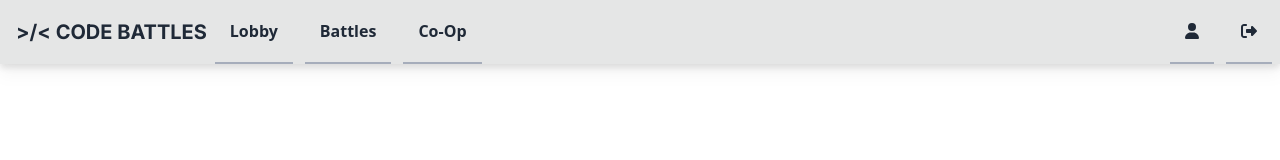
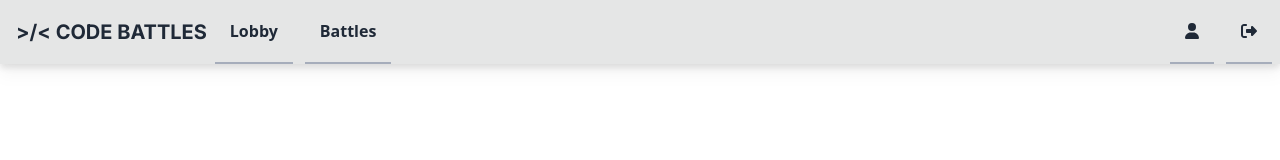
Before and after one commit to ninjoma/codebattles, a Vue app in the folder codebattles-web/: page /battle in a window 1280 px wide. Shown: the top 160 px of the page. Built offline with nearby package versions, Linux system fonts and the light colour scheme; what vue-codemirror would draw is missing.

Commit message:
Added BattleView Screen

```diff
--- a/codebattles-web/src/components/Header.vue
+++ b/codebattles-web/src/components/Header.vue
@@ -24,9 +24,6 @@ export default {
                 <HeaderButton targetUrl="/battle">
                     <a>Battles</a>
                 </HeaderButton>
-                <HeaderButton targetUrl="/coop">
-                    <a>Co-Op</a>
-                </HeaderButton>
             </div>
         </div>
         <div>
--- a/codebattles-web/src/router/index.ts
+++ b/codebattles-web/src/router/index.ts
@@ -1,10 +1,12 @@
 import * as VueRouter from "vue-router";
 import LobbyView from "../views/LobbyView.vue";
 import ProfileView from "../views/ProfileView.vue";
+import BattleView from "../views/BattleView.vue";
 
 const routes: VueRouter.RouteRecordRaw[] = [
     { path: '/lobby', component: LobbyView },
-    { path: '/profile', component: ProfileView }
+    { path: '/profile', component: ProfileView },
+    { path: '/battle', component: BattleView }
 ]
 
 const routerOptions: VueRouter.RouterOptions = {
--- /dev/null
+++ b/codebattles-web/src/views/BattleView.vue
@@ -0,0 +1,12 @@
+<script lang="ts">
+export default {
+
+}
+</script>
+<template>
+<div class="flex flex-col flex-1">
+    <div class="max-w-screen-lg w-full">
+
+    </div>
+</div>
+</template>
```
